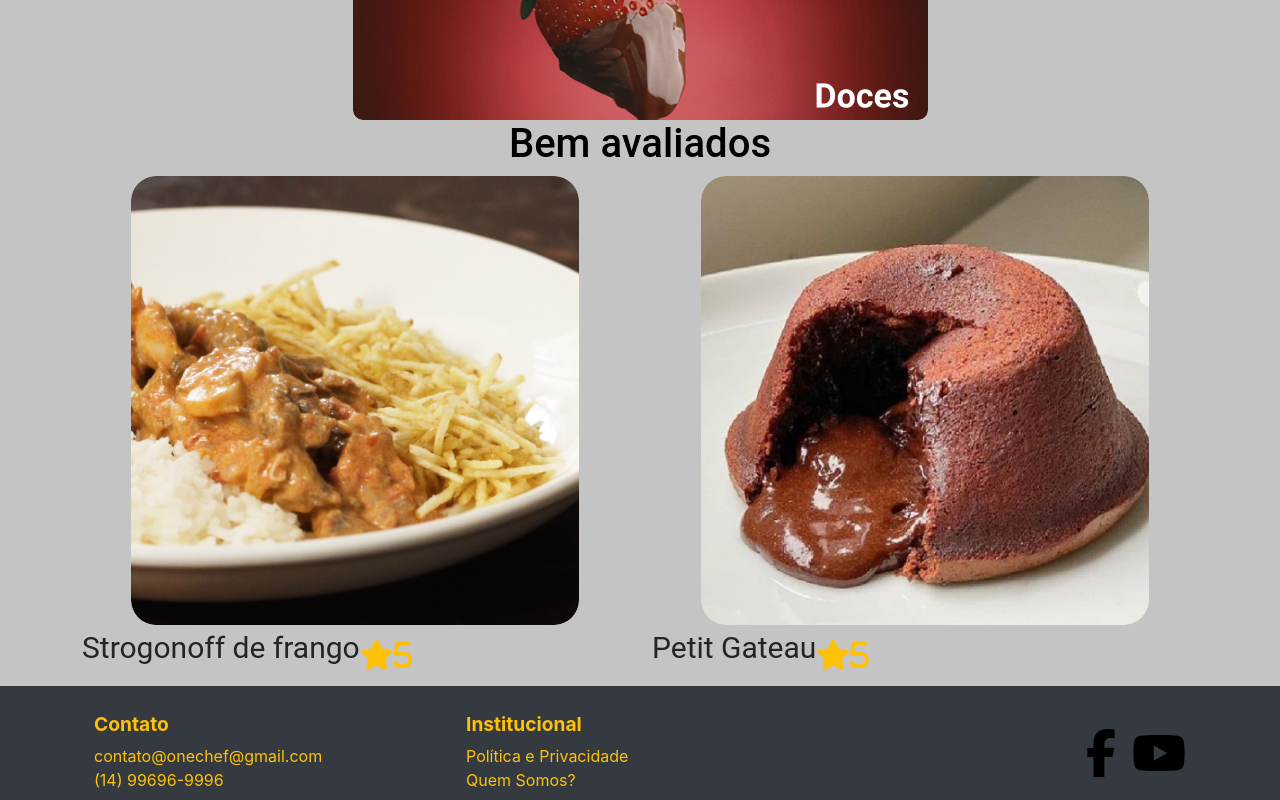
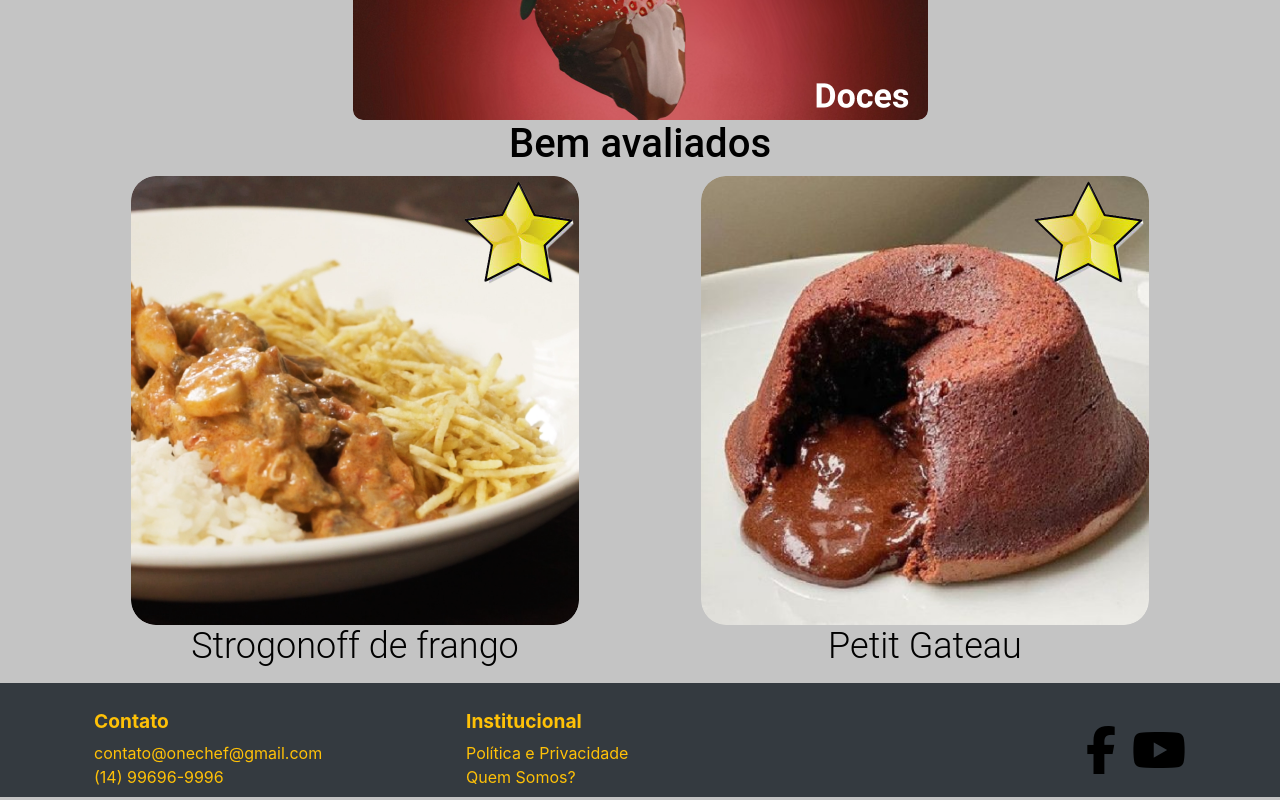
Before and after one commit to Atividades-em-grupo/OneChef, an Angular app: page / in a window 1280 px wide. Shown: the part 443-1243 px from the top of the page. Built offline with nearby package versions, Linux system fonts and the light colour scheme.

Commit message:
Estrelinhas e Css básico

```diff
--- a/src/app/inicio/inicio.component.css
+++ b/src/app/inicio/inicio.component.css
@@ -33,11 +33,14 @@
 }
 
 .lf{
-  align-items: center;
-  text-align: right;
-  font-size: 30px;
+
   font-family: Roboto;
-  display: flex;
+  font-style: normal;
+  font-weight: 300;
+  font-size: 36px;
+  line-height: 42px;
+
+  color: #000000;
 }
 
 .aoba{
--- a/src/app/inicio/inicio.component.html
+++ b/src/app/inicio/inicio.component.html
@@ -29,16 +29,12 @@
       <div class="col-md">
         <img src="./assets/imgs/Strogonoff-de-frango.png" class="rounded float-start" class="imagem2">
         <div class="lf"><p>Strogonoff de frango</p>
-          <div class="aoba"><i class="fas fa-star">5</i></div>
         </div>
       </div>
 
       <div class="col-md">
         <img src="./assets/imgs/Petit-Gateau.png" class="rounded float-end" class="imagem2">
         <div class="lf"><p>Petit Gateau</p>
-          <div class="aoba">
-            <i class="fas fa-star">5</i>
-          </div>
           </div>
       </div>
     </div>
```
Also changed, not shown: src/assets/imgs/Petit-Gateau.png, src/assets/imgs/Strogonoff-de-frango.png.
